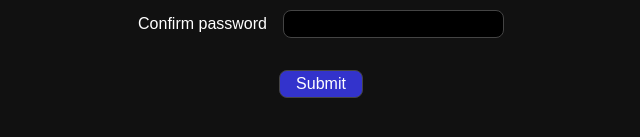
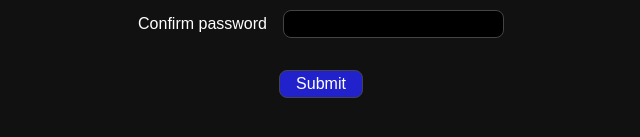
Before and after one commit to simeonrediger/odin-form-validation, a website: page src/index.html in a window 1280 px wide. In both pictures the pointer is over the button "Submit". Shown: the part 435-572 px from the top of the page, 319-959 px from the left. Drawn offline with Linux system fonts and the light colour scheme.

Commit message:
Add form button hover style

```diff
--- a/src/style.css
+++ b/src/style.css
@@ -52,6 +52,10 @@ form button {
   padding-inline: 1rem;
 }
 
+form button:hover {
+  background-color: #22c;
+}
+
 form button:focus {
   border-color: #fff;
   outline: 1px solid #fff;
```
